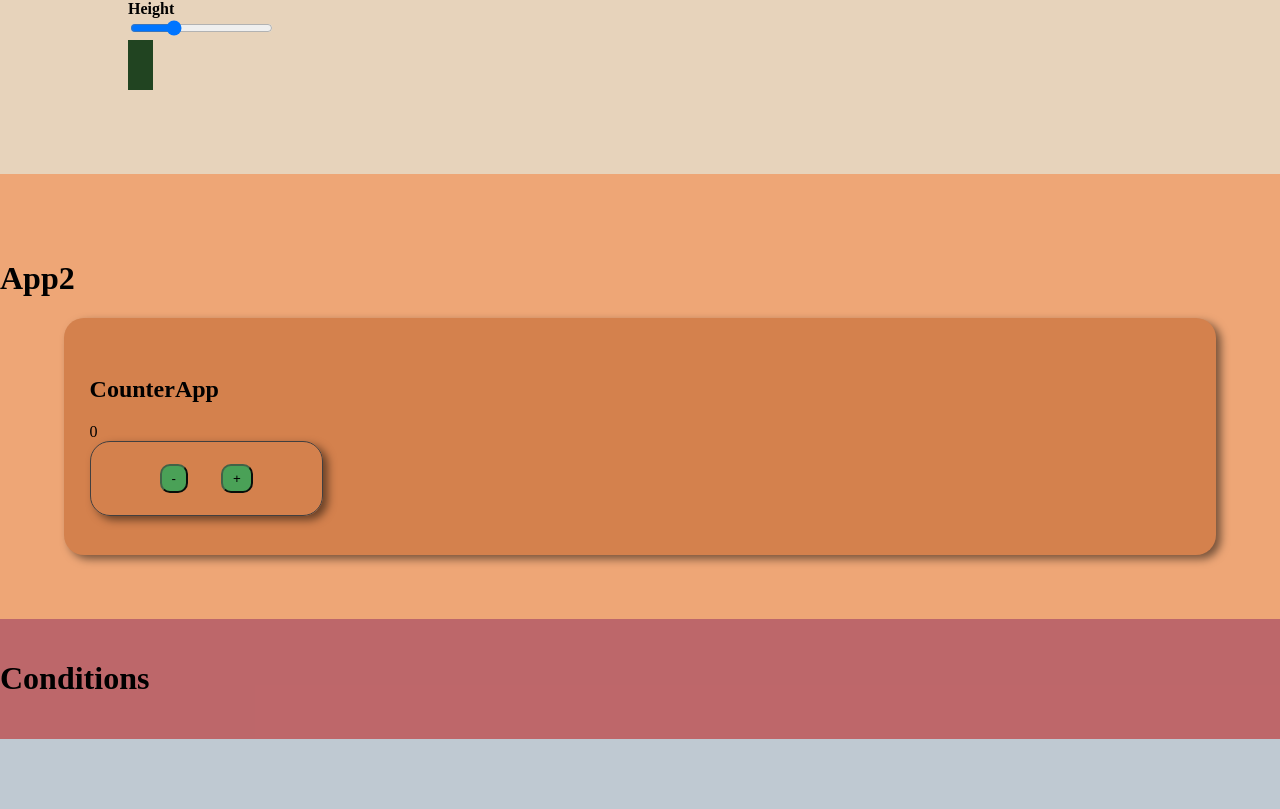
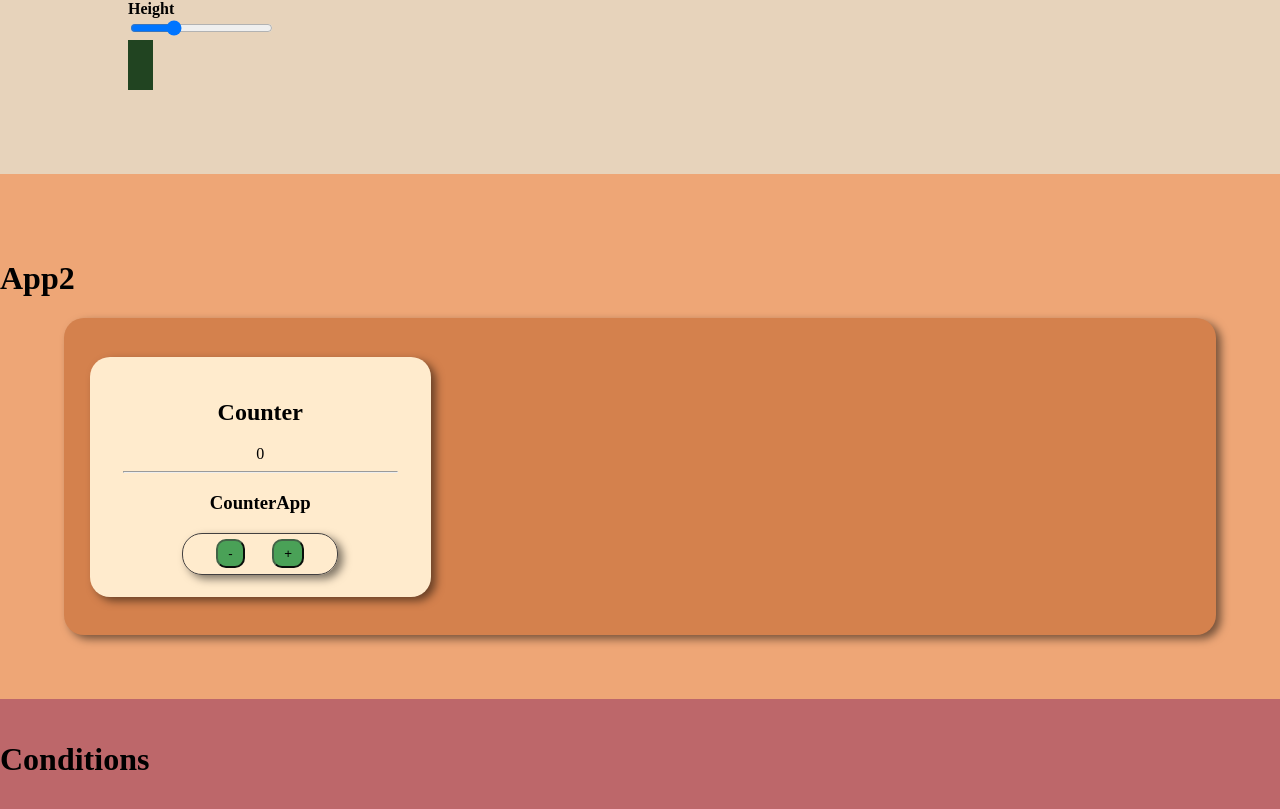
Before and after one commit to DylanBlanco/react-intro, a React (Vite) app: page / in a window 1280 px wide. Shown: the part 4396-5205 px from the top of the page. Before the commit the page ends 5135 px from the top, so only its background shows below. Built offline with nearby package versions, Linux system fonts and the light colour scheme.

Commit message:
App2 - CounterApp style

```diff
--- a/src/components/app2.jsx
+++ b/src/components/app2.jsx
@@ -9,9 +9,15 @@ function App() {
         <div className="app2">
             <h1>App2</h1>
             <div className="counterAppBox">
-                <h2>CounterApp</h2>
-                {counter}
-                <CounterApp changeCounter={setCounter}/>
+                <div className="cardCounterAppBox">
+                    <h2>Counter</h2>
+                    {counter}
+                    <hr />
+                    <div>
+                        <h3>CounterApp</h3>
+                        <CounterApp changeCounter={setCounter}/>
+                    </div>
+                </div>
             </div>
         </div>
     )
--- a/src/css/app2.css
+++ b/src/css/app2.css
@@ -18,10 +18,12 @@
     padding: 2% 3%;
     box-shadow: 5px 4px 8px rgba(0, 0, 0, 0.5);
     border-radius: 20px;
-    width: 15%;
+    width: 50%;
     display: flex;
     justify-content: center;
     gap: 20%;
+    margin: auto;
+    margin-top: 5%;
 }
 
 .counterApp button {
@@ -30,3 +32,12 @@
     border-radius: 10px;
     background-color: rgb(74, 161, 87);
 }
+
+.cardCounterAppBox {
+    background-color: blanchedalmond;
+    width: 25%;
+    padding: 2% 3%;
+    border-radius: 20px;
+    text-align: center;
+    box-shadow: 5px 4px 8px rgba(0, 0, 0, 0.5);
+}
```
